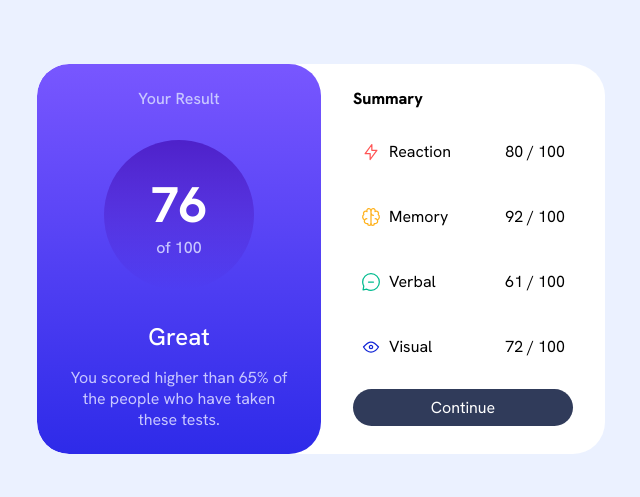
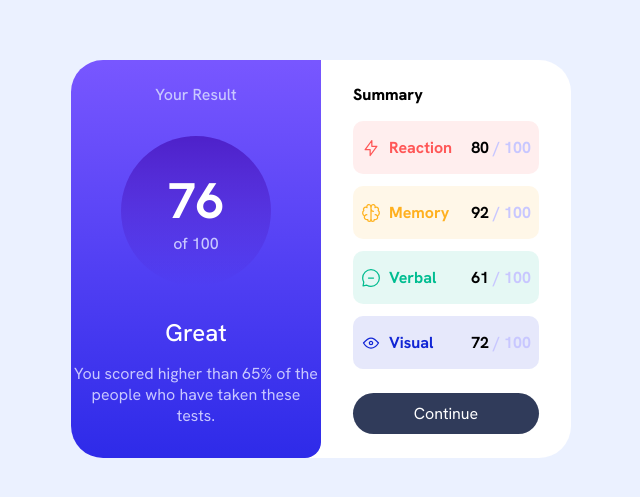
Before and after one commit to m-kazi/frontend-result-preview, a plain HTML site: page index.html in a window 1280 px wide. Shown: the part 141-638 px from the top of the page, without its empty margins (319-959 px from the left). Drawn offline with Linux system fonts and the light colour scheme.

Commit message:
project complaeted

```diff
--- a/index.html
+++ b/index.html
@@ -139,7 +139,7 @@
                                         d="M17.5 10c-1.574 2.492-4.402 5-7.5 5s-5.926-2.508-7.5-5C4.416 7.632 6.66 5 10 5s5.584 2.632 7.5 5Z"
                                     />
                                 </svg>
-                                <b>Visual</b>
+                                <h3 class="summary-item-title">Visual</h3>
                             </div>
                             <p class="summary-score"><span>72</span> / 100</p>
                         </div>
--- a/style.css
+++ b/style.css
@@ -22,6 +22,8 @@
     --green-teal: hsl(166, 100%, 37%);
     --Cobalt-blue: hsl(234, 85%, 45%);
 
+    --light-red-hsla: hsla(var(--light-red), 0.1);
+
     --white: hsl(0, 0%, 100%);
     --pale-blue: hsl(221, 100%, 96%);
     --light-lavender: hsl(241, 100%, 89%);
@@ -40,6 +42,7 @@
     );
 
     --gradient-secondary: linear-gradient(
+        to bottom,
         var(--Violet-blue-circle),
         var(--Persian-blue-circle)
     );
@@ -85,16 +88,17 @@ body {
 
 .result-summary {
     max-width: 600px;
-    border-radius: 32px;
+    border-radius: 0 0 16px 16px;
     background-color: var(--white);
-    box-shadow: rgba(0, 0, 0, 0.24), 0px 3px 8px;
+    box-shadow: none;
 }
 
 .result {
     background-image: var(--gradient-primary);
-    border-radius: 32px;
+    border-radius: 0 0 16px 16px;
     text-align: center;
     padding: 24px 32px;
+    width: 250px;
 
     display: flex;
     flex-direction: column;
@@ -137,7 +141,7 @@ body {
 
 .result-info {
     color: var(--light-lavender);
-    width: 220px;
+    width: 250px;
 }
 
 /* summary section */
@@ -174,15 +178,59 @@ body {
     gap: 8px;
 }
 
+.summary-score {
+    color: var(--light-lavender);
+    font-weight: var(--fw-bold);
+}
+
+.summary-score span {
+    color: black;
+    font-weight: var(--fw-bold);
+}
+
+.summary-item:nth-child(1) {
+    background-color: hsla(0, 100%, 67%, 0.1);
+}
+
+.summary-item:nth-child(1) .summary-item-title {
+    color: var(--light-red);
+    font-weight: var(--fw-bold);
+}
+.summary-item:nth-child(2) {
+    background-color: hsla(39, 100%, 56%, 0.1);
+}
+
+.summary-item:nth-child(2) .summary-item-title {
+    color: var(--orangey-yellow);
+    font-weight: var(--fw-bold);
+}
+.summary-item:nth-child(3) {
+    background-color: hsla(166, 100%, 37%, 0.1);
+}
+
+.summary-item:nth-child(3) .summary-item-title {
+    color: var(--green-teal);
+    font-weight: var(--fw-bold);
+}
+.summary-item:nth-child(4) {
+    background-color: hsla(234, 85%, 45%, 0.1);
+}
+
+.summary-item:nth-child(4) .summary-item-title {
+    color: var(--Cobalt-blue);
+    font-weight: var(--fw-bold);
+}
+
 /* utilities */
 
 .btn {
     background-color: var(--dark-gray-blue);
     color: var(--white);
-    padding: 8px 32px;
+    padding: 10px;
     border: none;
     border-radius: 32px;
     cursor: pointer;
+    margin-top: 8px;
 }
 
 .btn:hover,
@@ -197,5 +245,7 @@ body {
         display: grid;
         grid-template-columns: 1fr 1fr;
         overflow: hidden;
+        box-shadow: rgba(0, 0, 0, 0.24), 0px 3px 8px;
+        border-radius: 32px;
     }
 }
```
